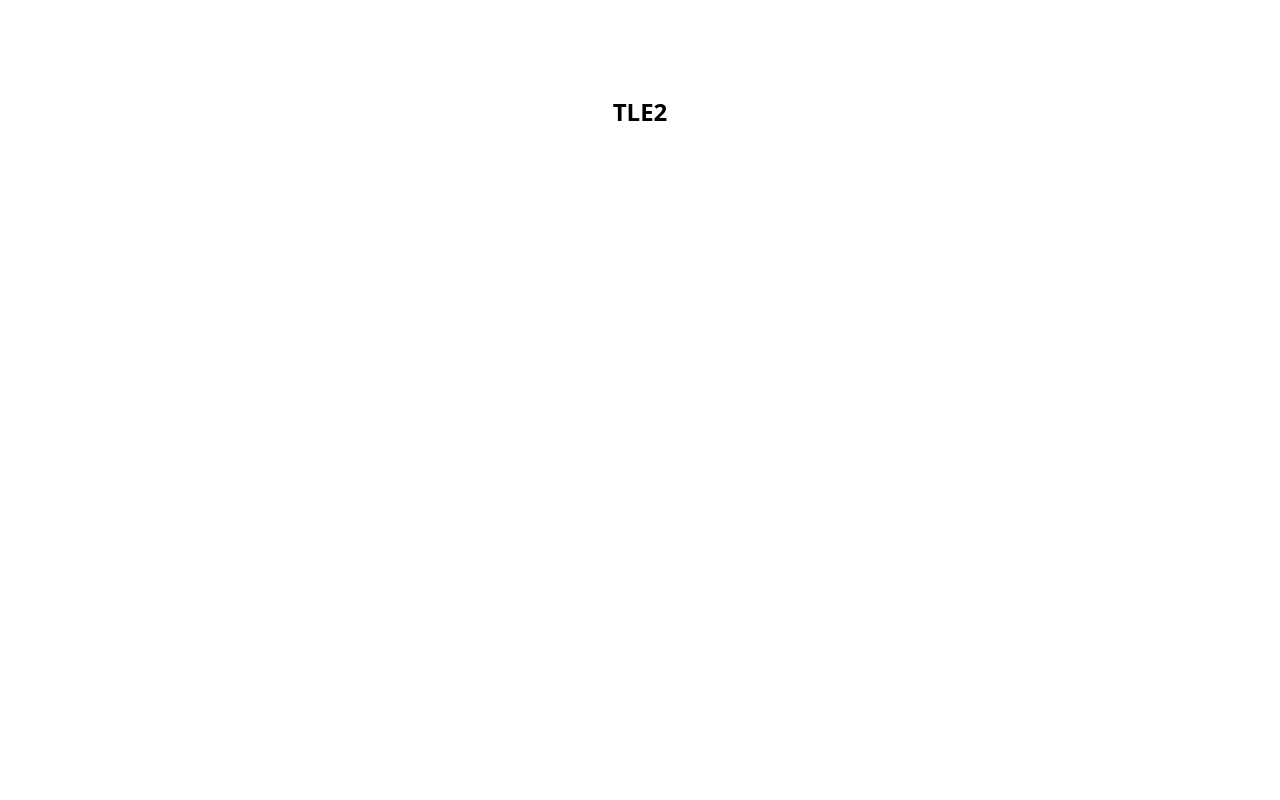
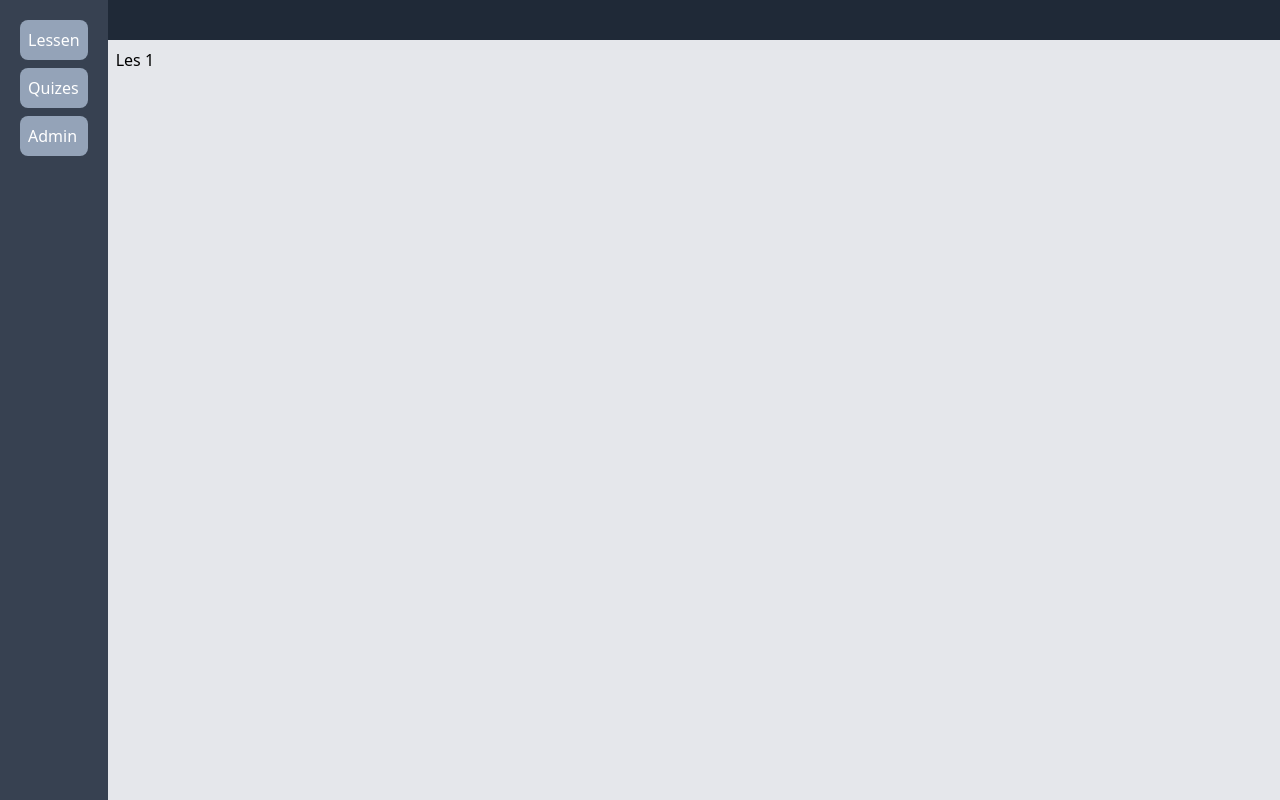
Before and after one commit to MarkDeKraker/T15-LifeBelowWater, a React (Vite) app: page / in a window 1280 px wide. Built offline with nearby package versions, Linux system fonts and the light colour scheme.

Commit message:
navbar & sidebar

```diff
--- a/src/App.tsx
+++ b/src/App.tsx
@@ -1,11 +1,11 @@
-import { useState } from "react";
+import Layout from "./components/Layout";
 
 function App() {
-  const [count, setCount] = useState(0);
-
   return (
     <>
-      <h1 className="text-2xl font-bold text-center mt-24">TLE2</h1>
+      <Layout>
+        <div className="h-full">Les 1</div>
+      </Layout>
     </>
   );
 }
--- /dev/null
+++ b/src/components/Content.tsx
@@ -0,0 +1,3 @@
+export default function Content({ children }: { children: any }) {
+  return <main className="bg-gray-200 h-screen p-2">{children}</main>;
+}
--- /dev/null
+++ b/src/components/Layout.tsx
@@ -0,0 +1,18 @@
+// Layout.js
+import SideBar from "./SideBar";
+import NavBar from "./NavBar";
+import Content from "./Content";
+
+const Layout = ({ children }: { children: any }) => {
+  return (
+    <div className="flex h-screen">
+      <SideBar />
+      <div className="flex flex-col w-full h-full">
+        <NavBar />
+        <Content>{children}</Content>
+      </div>
+    </div>
+  );
+};
+
+export default Layout;
--- /dev/null
+++ b/src/components/NavBar.tsx
@@ -0,0 +1,3 @@
+export default function NavBar() {
+  return <nav className="block bg-gray-800 p-5 text-white"></nav>;
+}
--- /dev/null
+++ b/src/components/SideBar.tsx
@@ -0,0 +1,17 @@
+export default function SideBar() {
+  return (
+    <aside className="bg-gray-700 p-5">
+      <ul className="space-y-2">
+        <li className="text-white bg-slate-400 p-2 rounded-lg cursor-pointer">
+          Lessen
+        </li>
+        <li className="text-white bg-slate-400 p-2 rounded-lg cursor-pointer">
+          Quizes
+        </li>
+        <li className="text-white bg-slate-400 p-2 rounded-lg cursor-pointer">
+          Admin
+        </li>
+      </ul>
+    </aside>
+  );
+}
```
